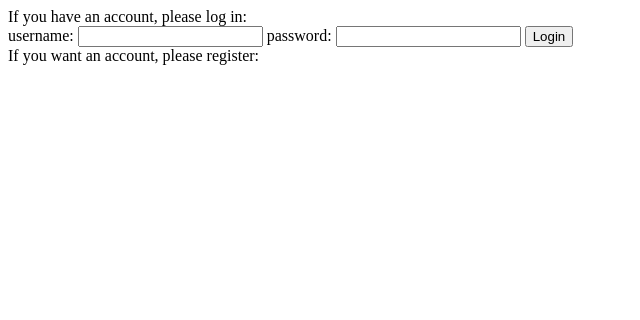
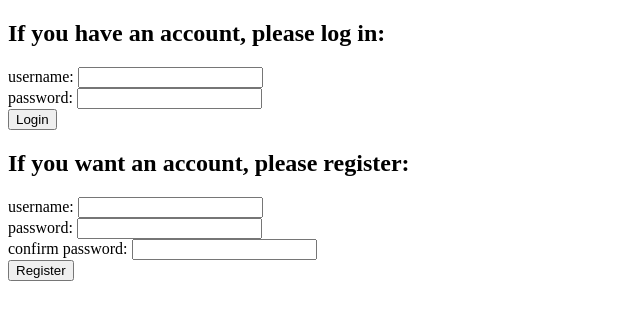
Before and after one commit to Karol-Regula/Karol_Janet_Elina_Kenneth_Story_Project, a Flask app: page / in a window 1280 px wide. Shown: the top 320 px of the page, without its empty margins (0-640 px from the left). Run offline with Flask 2, Linux system fonts and the light colour scheme.

Commit message:
basic auth page

```diff
--- a/templates/auth.html
+++ b/templates/auth.html
@@ -7,18 +7,25 @@
 	<body>
 		<!--Login-->
 		<section>
-			If you have an account, please log in:
+			<h1>If you have an account, please log in:</h1>
 			<form action="/login/" method="POST">
 
-				username: <input type="text" name="user">
-				password: <input type="password" name="pass">
+				username: <input type="text" name="user"> <br>
+				password: <input type="password" name="pass"> <br>
 				<input type="submit" name="button" value="Login" action="/auth/">
 			</form>
 
 		</section>
 		<!--Register-->
 		<section>
-			If you want an account, please register:
+			<h1>If you want an account, please register:</h1>
+			<form action="/login/" method="POST">
+
+				username: <input type="text" name="user"> <br>
+				password: <input type="password" name="pass"> <br>
+				confirm password: <input type="password" name="confirm_pass"> <br>
+				<input type="submit" name="button" value="Register" action="/auth/">
+			</form>
 
 		</section>
 	</body>
```
Also changed, not shown: 2 other files.
